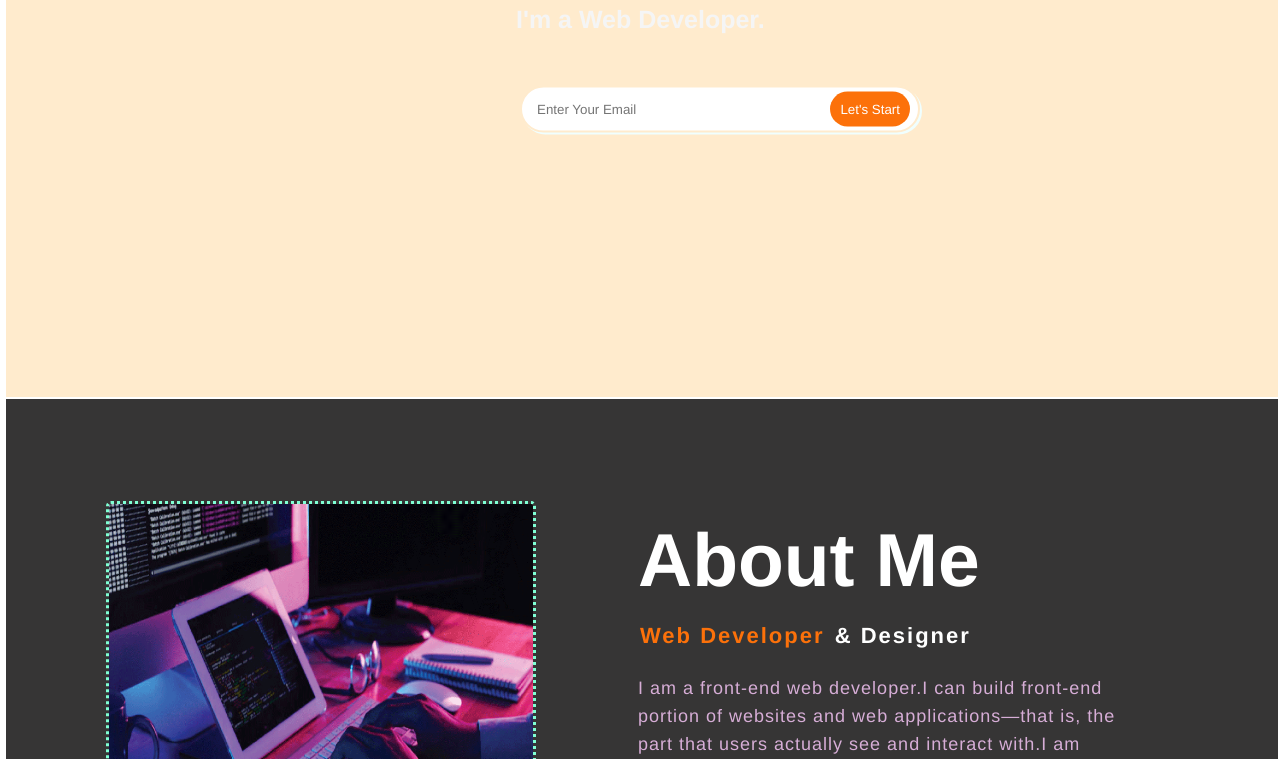
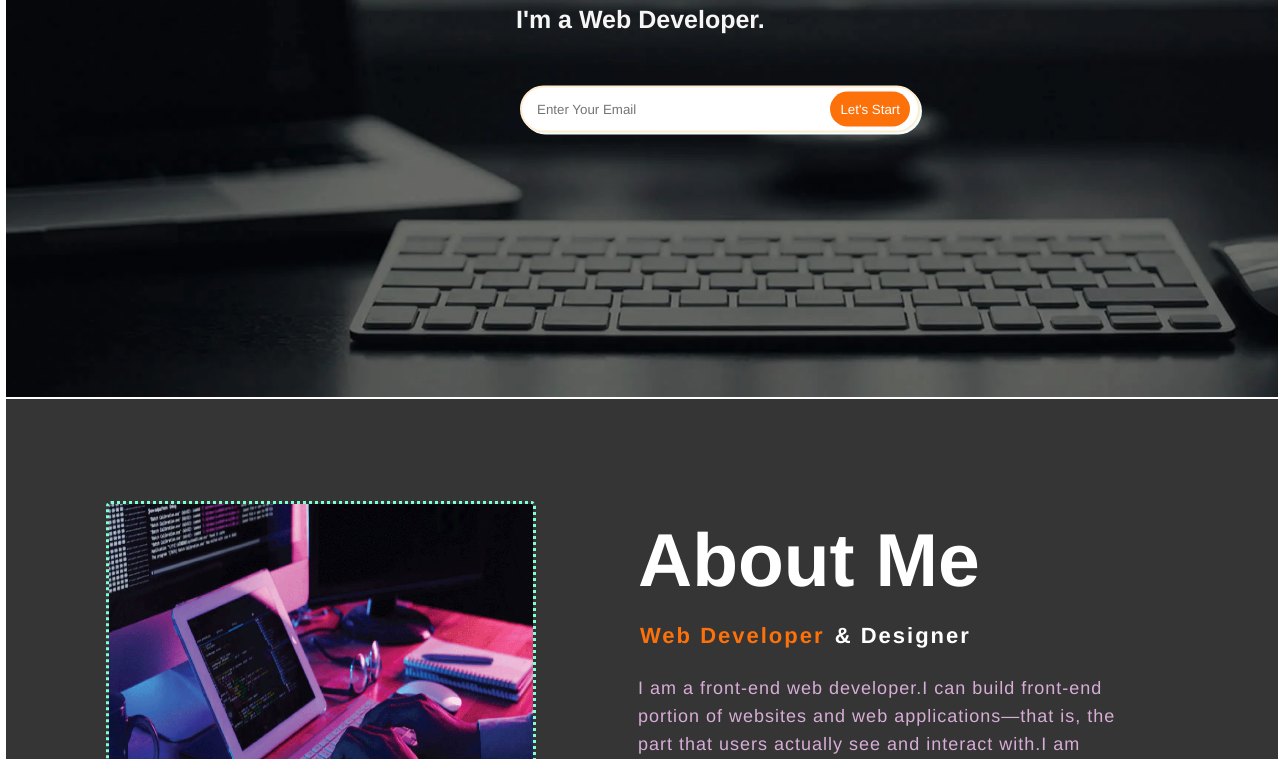
Before and after one commit to BGunaIndumathi/OIBSIP_WebDevelopmentandDesigning-Taksk-2, a plain HTML site: page index.html in a window 1280 px wide. Shown: the part 407-1166 px from the top of the page. Drawn offline with Linux system fonts and the light colour scheme.

Commit message:
Update style.css

```diff
--- a/style.css
+++ b/style.css
@@ -7,7 +7,7 @@
 .place1{
     height: 100vh;
     width:100%;
-    background-image: url(../Portfolio/background.jpg);
+    background-image: url(background.jpg);
     background-color:blanchedalmond;
     background-size:cover;
     background-repeat: no-repeat;
```
